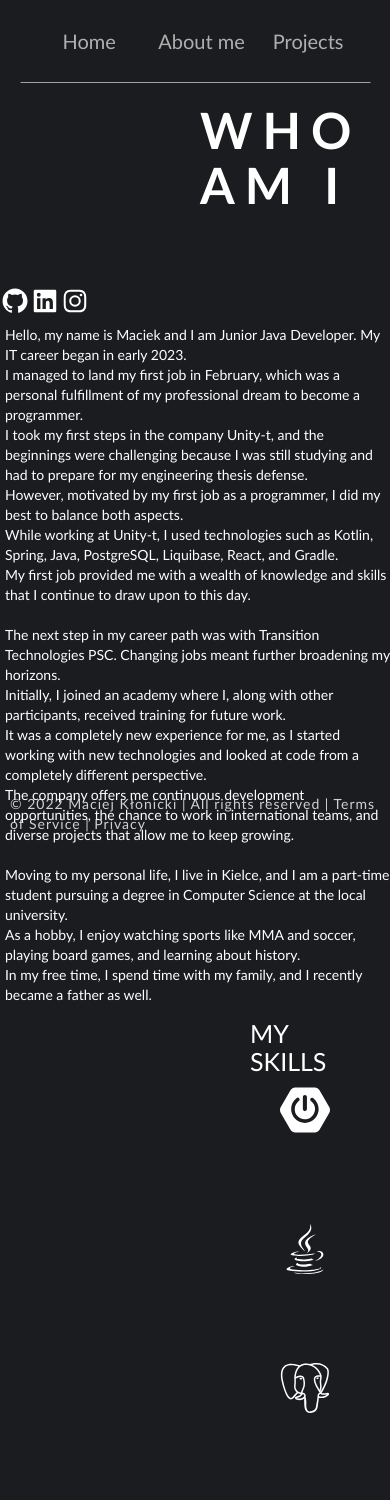
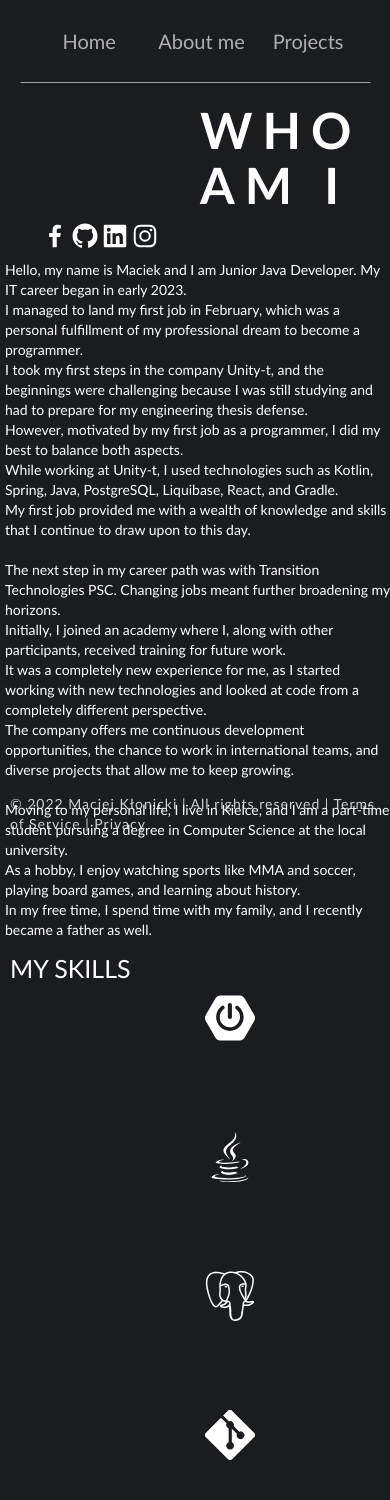
Before and after one commit to MaciejKlonicki/MyPortfolio, a React (Create React App) app: page /about-me in a window 390 px wide. Shown: the top 1500 px of the page. Built offline with nearby package versions, Linux system fonts and the light colour scheme; the HTML template or start-up script is replaced by a standard one.

Commit message:
Social media logos position fix

```diff
--- a/src/index.css
+++ b/src/index.css
@@ -326,8 +326,8 @@
 }
 
 @media screen and (max-width: 1000px) {
-  .about-me-page h1 {
-
+  .about-me-page h3 {
+    padding: 0 10px;
   }
 
   .about-me-page p {
@@ -337,6 +337,13 @@
 
   .logo-position {
     flex-direction: column;
-    margin-left: 80px;
+    margin-left: 5px;
+  }
+
+  .fa {
+    margin-left: 10px;
+    font-size: 30px;
+    text-decoration: none;
+    display: inline-block;
   }
 }
```
